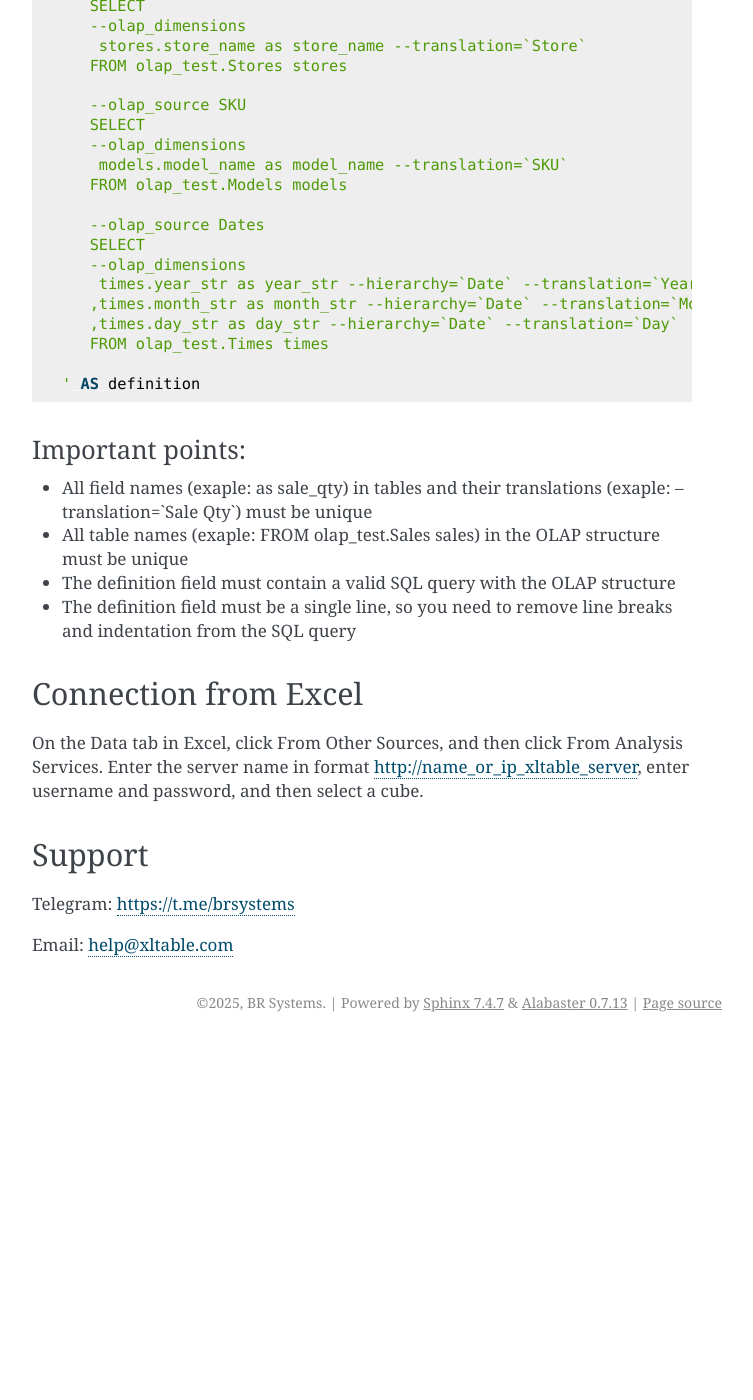
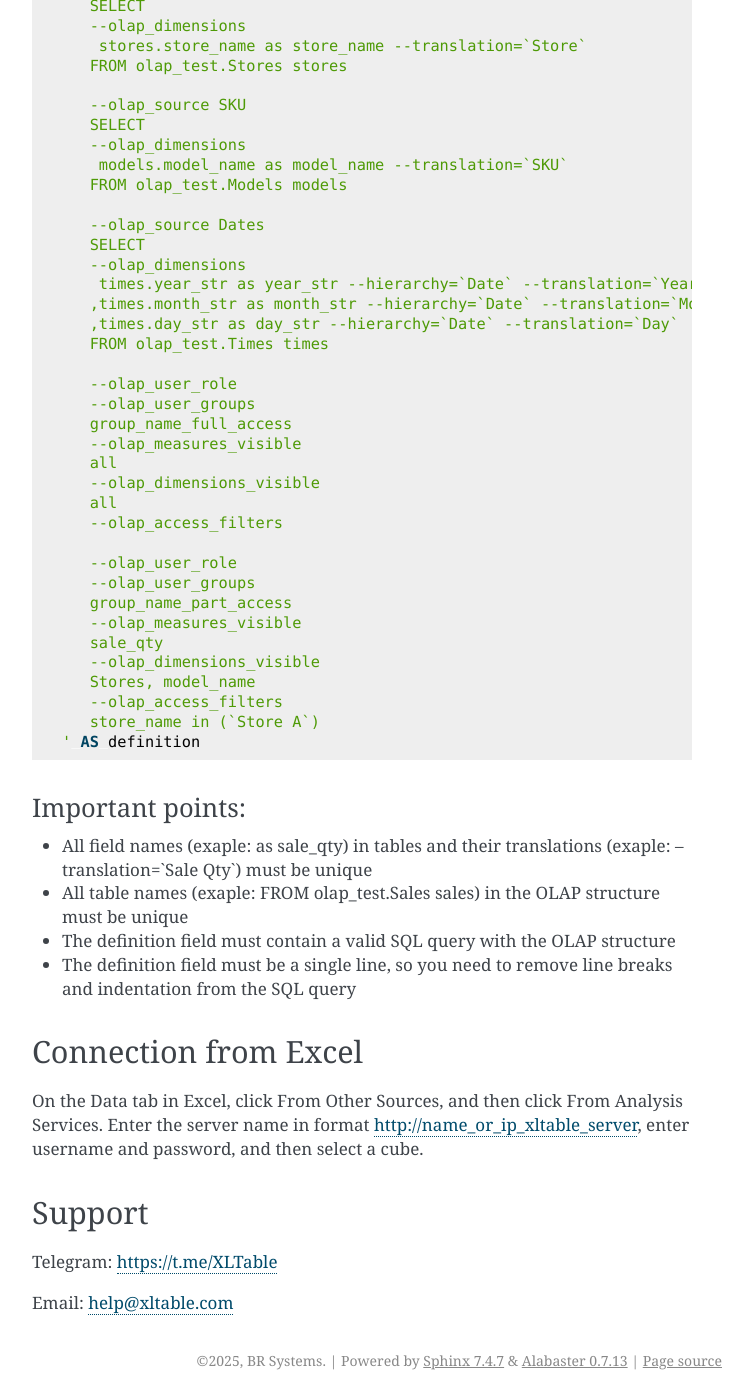
Before and after one commit to brmoscow/xltable, a Sphinx documentation site: the page built from docs/index.rst, in a window 1280 px wide and 1400 px high, scrolled down 3892 px. Shown: the whole window, without its empty margins (388-1141 px from the left). Built offline with Sphinx 7.4.7, drawn with Linux system fonts in a browser that asks for light colours; before the commit the page ends 4934 px from its top, so only the background shows below that.

Commit message:
--olap_user_role

```diff
--- a/docs/index.rst
+++ b/docs/index.rst
@@ -214,6 +214,24 @@ Example:
       ,times.day_str as day_str --hierarchy=`Date` --translation=`Day`
       FROM olap_test.Times times
 
+      --olap_user_role
+      --olap_user_groups
+      group_name_full_access
+      --olap_measures_visible
+      all
+      --olap_dimensions_visible
+      all
+      --olap_access_filters
+
+      --olap_user_role
+      --olap_user_groups
+      group_name_part_access
+      --olap_measures_visible
+      sale_qty
+      --olap_dimensions_visible
+      Stores, model_name
+      --olap_access_filters
+      store_name in (`Store A`)
    ' AS definition
 
 -----------------
@@ -235,6 +253,6 @@ Enter the server name in format http://name_or_ip_xltable_server, enter username
 Support
 #######
 
-Telegram: https://t.me/brsystems
+Telegram: https://t.me/XLTable
 
 Email: help@xltable.com
```
